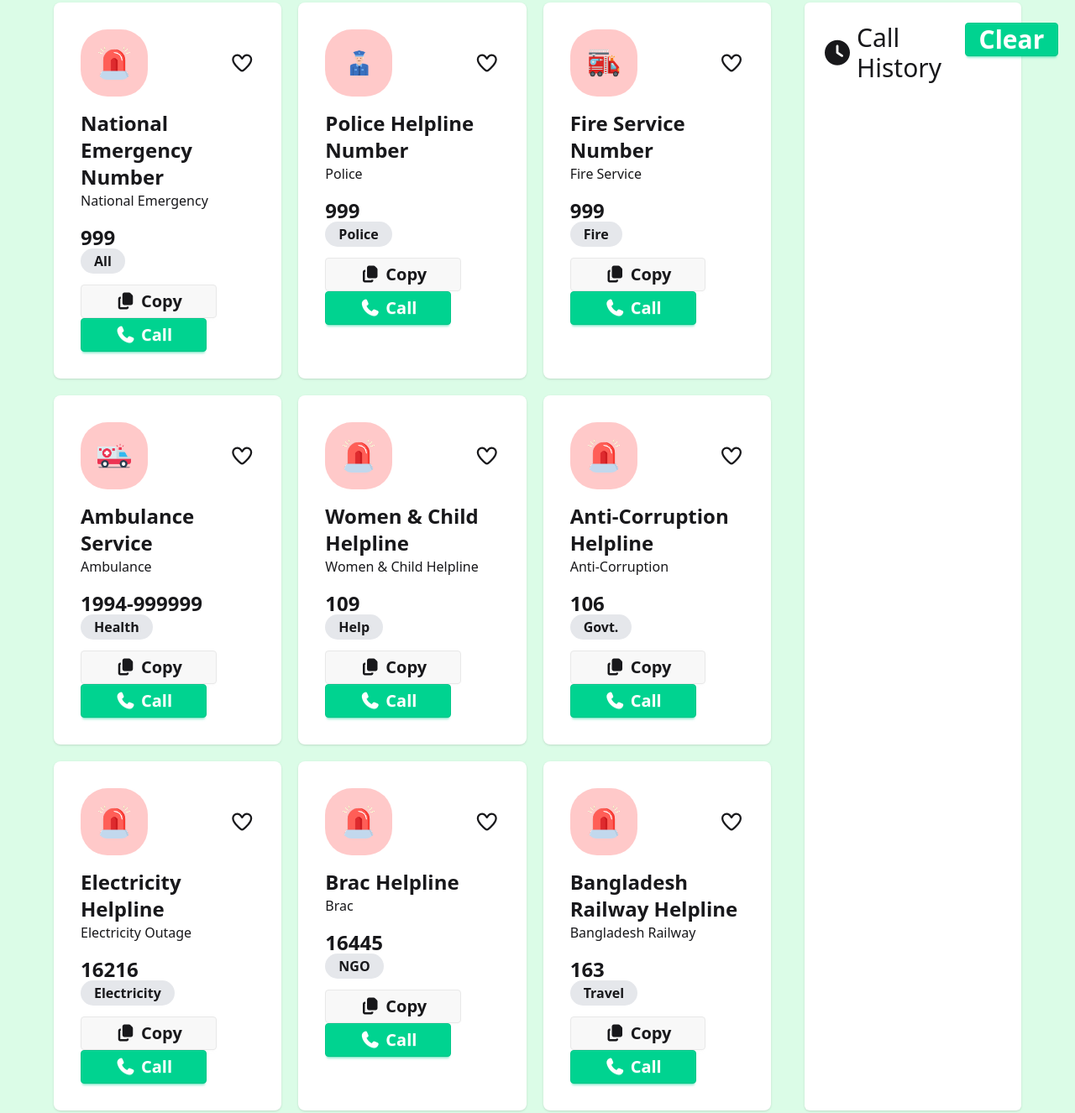
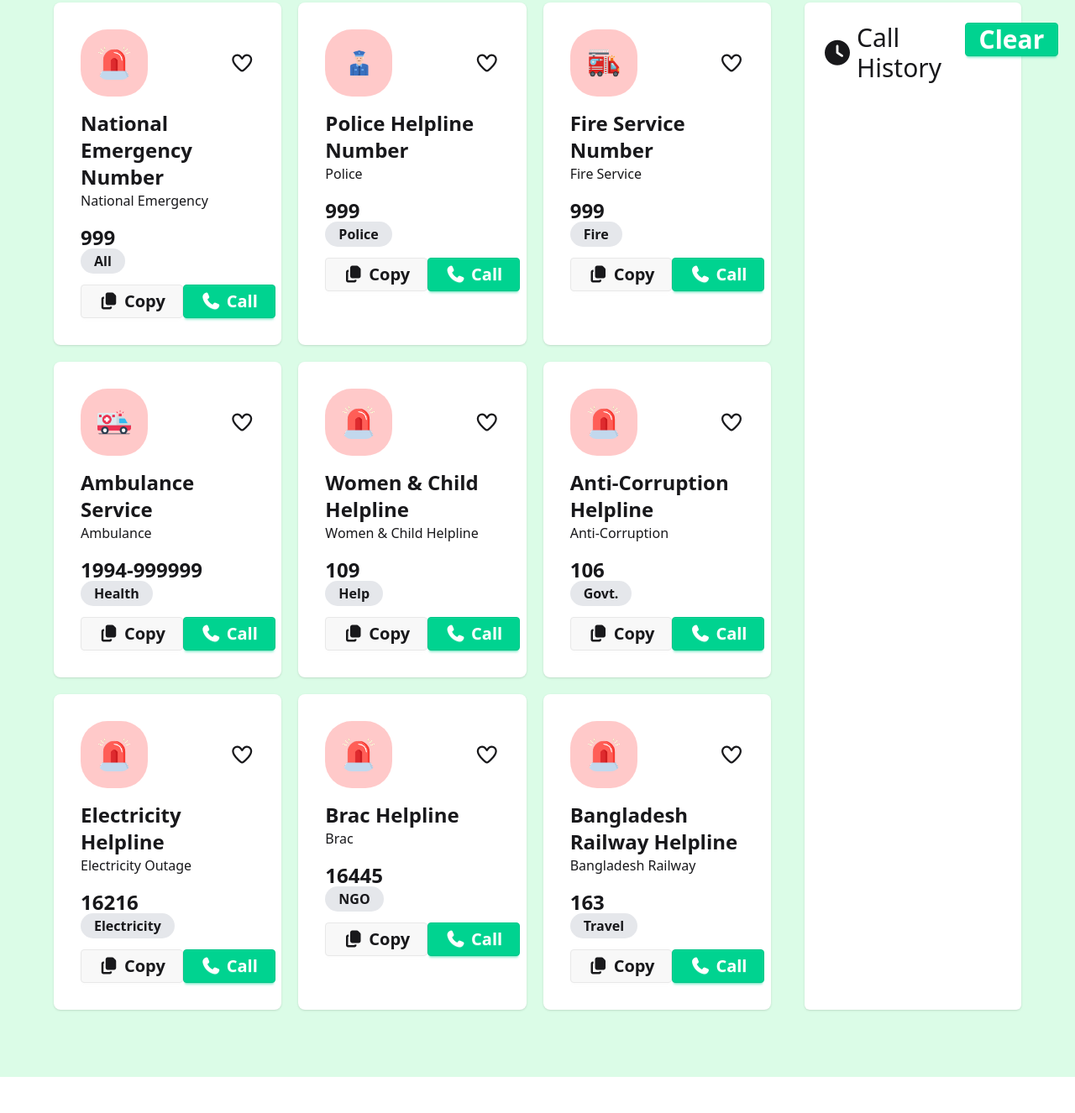
Before and after one commit to aliraj15dev/assignmnt-5, a plain HTML site: page index.html in a window 1280 px wide. Shown: the part 461-1787 px from the top of the page at 84% size. After the commit the page ends 1744 px from the top, so only its background shows below. Drawn offline with nearby package versions, Linux system fonts and the light colour scheme.

Commit message:
made mobile and desktop responsive

```diff
--- a/index.html
+++ b/index.html
@@ -26,14 +26,14 @@
   <body>
     <!-- header start here -->
     <header>
-      <nav class="max-w-9/10 mx-auto flex justify-between items-center py-5">
+      <nav class="max-w-9/10 mx-auto flex flex-col sm:flex-row gap-5 justify-between items-center py-5">
 
         <div class="flex items-center gap-2">
           <figure><img class="max-w-14" src="assets/logo.png" alt="Logo"></figure>
           <h2 class="text-3xl font-black text-green-800">Emergency <br> Service</h2>
         </div>
 
-        <div class="flex gap-5">
+        <div class="flex flex-col sm:flex-row gap-5">
           <div class="px-10 py-3 bg-green-200 rounded-full text-2xl"><span id="heart-count" class="font-black">0</span> <i class="fa-solid fa-heart text-red-500"></i></div>
           <div class="px-10 p-3 bg-green-200 rounded-full text-2xl"><span id="coins" class="font-black">100</span> <i class="fa-solid fa-coins text-yellow-400"></i></div>
           <div class="px-10 p-3 bg-green-600 rounded-full text-white font-black text-xl"><span id="copy-container">0</span> <span>Copy</span></div>
@@ -44,8 +44,8 @@
       <section class="mt-10 bg-gradient-to-r from-green-900 via-green-800 via-[50%] to-green-900 py-8 text-white">
         <div class="container mx-auto flex flex-col justify-center items-center space-y-3">
         <img class="max-w-20" src="assets/logo-dark.png" alt="">
-        <h1 class="text-4xl font-bold">Emergency Service Directory</h1>
-        <p>Government Emergency Services at Your Fingertip A Project by  Government of the People's Republic of Bangladesh</p>
+        <h1 class="text-xl sm:text-4xl font-bold">Emergency Service Directory</h1>
+        <p class="text-center">Government Emergency Services at Your Fingertip A Project by  Government of the People's Republic of Bangladesh</p>
       </div>
       </section>
 
@@ -54,8 +54,8 @@
     <!-- main section start here -->
     <main class="bg-green-100 ">
 
-      <section class="max-w-9/10 mx-auto py-20 grid grid-cols-12 gap-10">
-        <div id="card-container" class="col-span-9 grid grid-cols-3 gap-5">
+      <section class="max-w-9/10 mx-auto py-20 grid sm:grid-cols-12 gap-10">
+        <div id="card-container" class="sm:col-span-9 grid sm:grid-cols-3 gap-5">
 
           <div class="space-y-4 p-8 bg-white max-w-md shadow rounded-lg">
             <div class="flex justify-between items-center">
@@ -73,9 +73,9 @@
               <span class="bg-gray-200 px-4 py-1 rounded-full font-semibold">All</span>
             </div>
 
-            <div>
-              <button class="btn px-10 text-xl copy"><i class="fa-solid fa-copy"></i> Copy</button>
-              <button class="btn btn-success px-10 text-xl text-white call"><i class="fa-solid fa-phone"></i> Call</button>
+            <div class="flex justify-between">
+              <button class="btn sm:px-5 text-xl copy"><i class="fa-solid fa-copy"></i> Copy</button>
+              <button class="btn btn-success sm:px-5 text-xl text-white call"><i class="fa-solid fa-phone"></i> Call</button>
             </div>
           </div>
 
@@ -95,9 +95,9 @@
               <span class="bg-gray-200 px-4 py-1 rounded-full font-semibold">Police</span>
             </div>
 
-            <div>
-              <button class="btn px-10 text-xl copy"><i class="fa-solid fa-copy"></i> Copy</button>
-              <button class="btn btn-success px-10 text-xl text-white call"><i class="fa-solid fa-phone"></i> Call</button>
+            <div class="flex justify-between">
+              <button class="btn sm:px-5 text-xl copy"><i class="fa-solid fa-copy"></i> Copy</button>
+              <button class="btn btn-success sm:px-5 text-xl text-white call"><i class="fa-solid fa-phone"></i> Call</button>
             </div>
           </div>
 
@@ -117,9 +117,9 @@
               <span class="bg-gray-200 px-4 py-1 rounded-full font-semibold">Fire</span>
             </div>
 
-            <div>
-              <button class="btn px-10 text-xl copy"><i class="fa-solid fa-copy"></i> Copy</button>
-              <button class="btn btn-success px-10 text-xl text-white call"><i class="fa-solid fa-phone"></i> Call</button>
+            <div class="flex justify-between">
+              <button class="btn sm:px-5 text-xl copy"><i class="fa-solid fa-copy"></i> Copy</button>
+              <button class="btn btn-success sm:px-5 text-xl text-white call"><i class="fa-solid fa-phone"></i> Call</button>
             </div>
           </div>
 
@@ -139,9 +139,9 @@
               <span class="bg-gray-200 px-4 py-1 rounded-full font-semibold">Health</span>
             </div>
 
-            <div>
-              <button class="btn px-10 text-xl copy"><i class="fa-solid fa-copy"></i> Copy</button>
-              <button class="btn btn-success px-10 text-xl text-white call"><i class="fa-solid fa-phone"></i> Call</button>
+            <div class="flex justify-between">
+              <button class="btn sm:px-5 text-xl copy"><i class="fa-solid fa-copy"></i> Copy</button>
+              <button class="btn btn-success sm:px-5 text-xl text-white call"><i class="fa-solid fa-phone"></i> Call</button>
             </div>
           </div>
 
@@ -161,9 +161,9 @@
               <span class="bg-gray-200 px-4 py-1 rounded-full font-semibold">Help</span>
             </div>
 
-            <div>
-              <button class="btn px-10 text-xl copy"><i class="fa-solid fa-copy"></i> Copy</button>
-              <button class="btn btn-success px-10 text-xl text-white call"><i class="fa-solid fa-phone"></i> Call</button>
+            <div class="flex justify-between">
+              <button class="btn sm:px-5 text-xl copy"><i class="fa-solid fa-copy"></i> Copy</button>
+              <button class="btn btn-success sm:px-5 text-xl text-white call"><i class="fa-solid fa-phone"></i> Call</button>
             </div>
           </div>
 
@@ -183,9 +183,9 @@
               <span class="bg-gray-200 px-4 py-1 rounded-full font-semibold">Govt.</span>
             </div>
 
-            <div>
-              <button class="btn px-10 text-xl copy"><i class="fa-solid fa-copy"></i> Copy</button>
-              <button class="btn btn-success px-10 text-xl text-white call"><i class="fa-solid fa-phone"></i> Call</button>
+            <div class="flex justify-between">
+              <button class="btn sm:px-5 text-xl copy"><i class="fa-solid fa-copy"></i> Copy</button>
+              <button class="btn btn-success sm:px-5 text-xl text-white call"><i class="fa-solid fa-phone"></i> Call</button>
             </div>
           </div>
 
@@ -205,9 +205,9 @@
               <span class="bg-gray-200 px-4 py-1 rounded-full font-semibold">Electricity</span>
             </div>
 
-            <div>
-              <button class="btn px-10 text-xl copy"><i class="fa-solid fa-copy"></i> Copy</button>
-              <button class="btn btn-success px-10 text-xl text-white call"><i class="fa-solid fa-phone"></i> Call</button>
+            <div class="flex justify-between">
+              <button class="btn sm:px-5 text-xl copy"><i class="fa-solid fa-copy"></i> Copy</button>
+              <button class="btn btn-success sm:px-5 text-xl text-white call"><i class="fa-solid fa-phone"></i> Call</button>
             </div>
           </div>
 
@@ -227,9 +227,9 @@
               <span class="bg-gray-200 px-4 py-1 rounded-full font-semibold">NGO</span>
             </div>
 
-            <div>
-              <button class="btn px-10 text-xl copy"><i class="fa-solid fa-copy"></i> Copy</button>
-              <button class="btn btn-success px-10 text-xl text-white call"><i class="fa-solid fa-phone"></i> Call</button>
+            <div class="flex justify-between">
+              <button class="btn sm:px-5 text-xl copy"><i class="fa-solid fa-copy"></i> Copy</button>
+              <button class="btn btn-success sm:px-5 text-xl text-white call"><i class="fa-solid fa-phone"></i> Call</button>
             </div>
           </div>
 
@@ -249,15 +249,15 @@
               <span class="bg-gray-200 px-4 py-1 rounded-full font-semibold">Travel</span>
             </div>
 
-            <div>
-              <button class="btn px-10 text-xl copy"><i class="fa-solid fa-copy"></i> Copy</button>
-              <button class="btn btn-success px-10 text-xl text-white call"><i class="fa-solid fa-phone"></i> Call</button>
+            <div class="flex justify-between">
+              <button class="btn sm:px-5 text-xl copy"><i class="fa-solid fa-copy"></i> Copy</button>
+              <button class="btn btn-success sm:px-5 text-xl text-white call"><i class="fa-solid fa-phone"></i> Call</button>
             </div>
           </div>
 
         </div>
 
-        <div class="col-span-3 bg-white p-6 rounded-md shadow">
+        <div class="sm:col-span-3 bg-white p-6 rounded-md shadow">
           <div id="history" >
 
             <div class="flex justify-between gap-5 mb-5">
```
